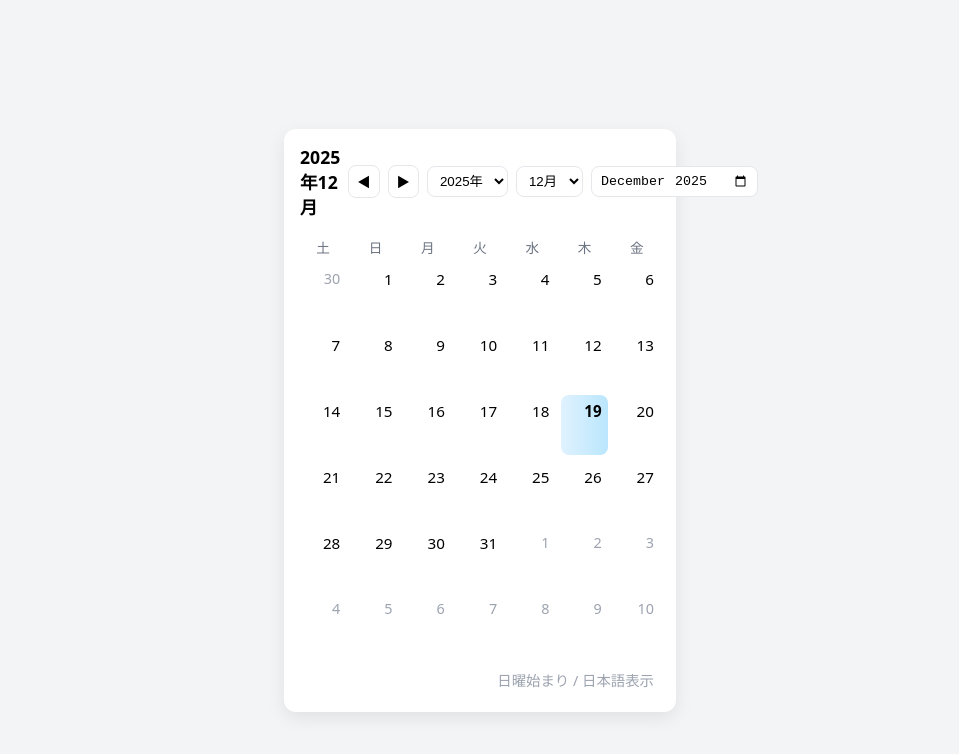
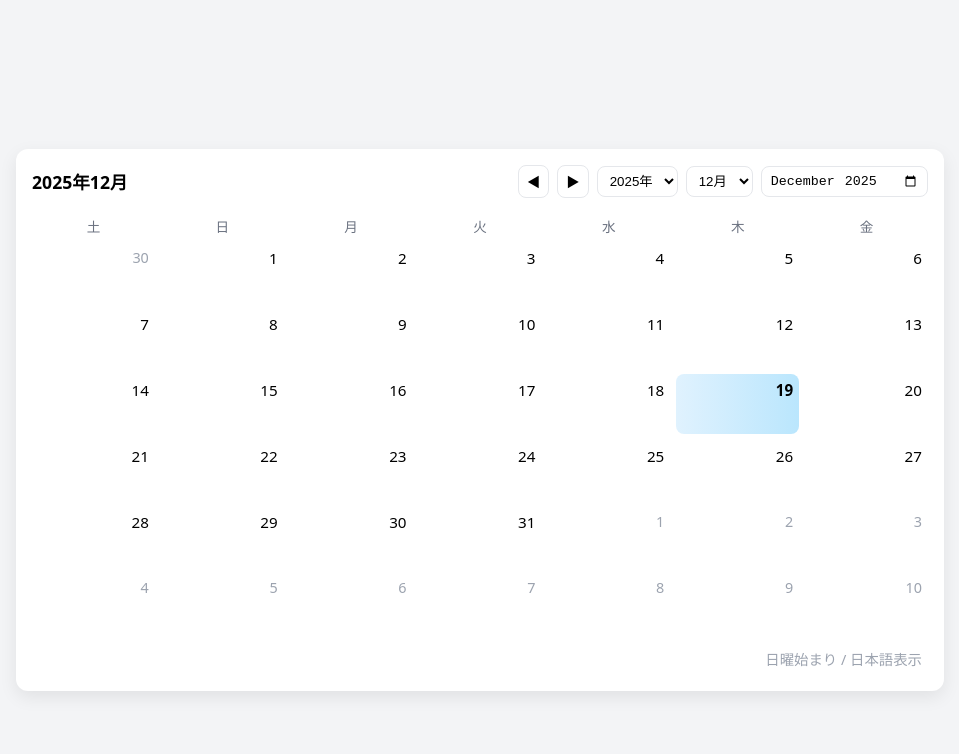
Before and after one commit to kanato-tk51/study-manager, a website: page index.html in a window 1280 px wide. Shown: the whole page, without its empty margins (160-1119 px from the left). Drawn offline with Linux system fonts and the light colour scheme.

Commit message:
feat: カレンダーの横幅を広げた

```diff
--- a/style.css
+++ b/style.css
@@ -11,7 +11,8 @@ body {
   padding: 20px;
 }
 .calendar {
-  width: 360px;
+  width: 70vw;
+  max-width: 1500px;
   background: #fff;
   border-radius: 12px;
   box-shadow: 0 6px 18px rgba(0, 0, 0, .08);
```
